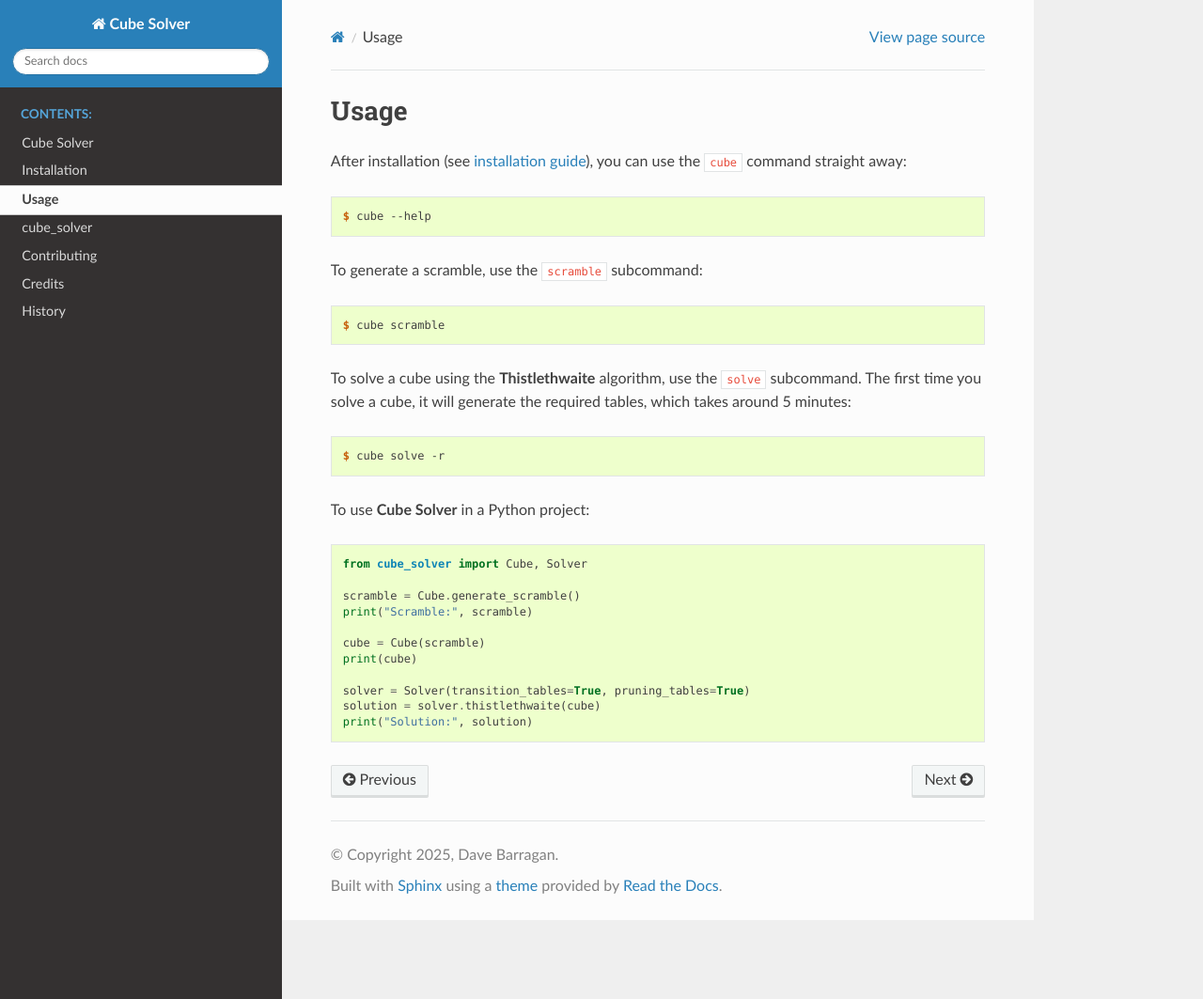
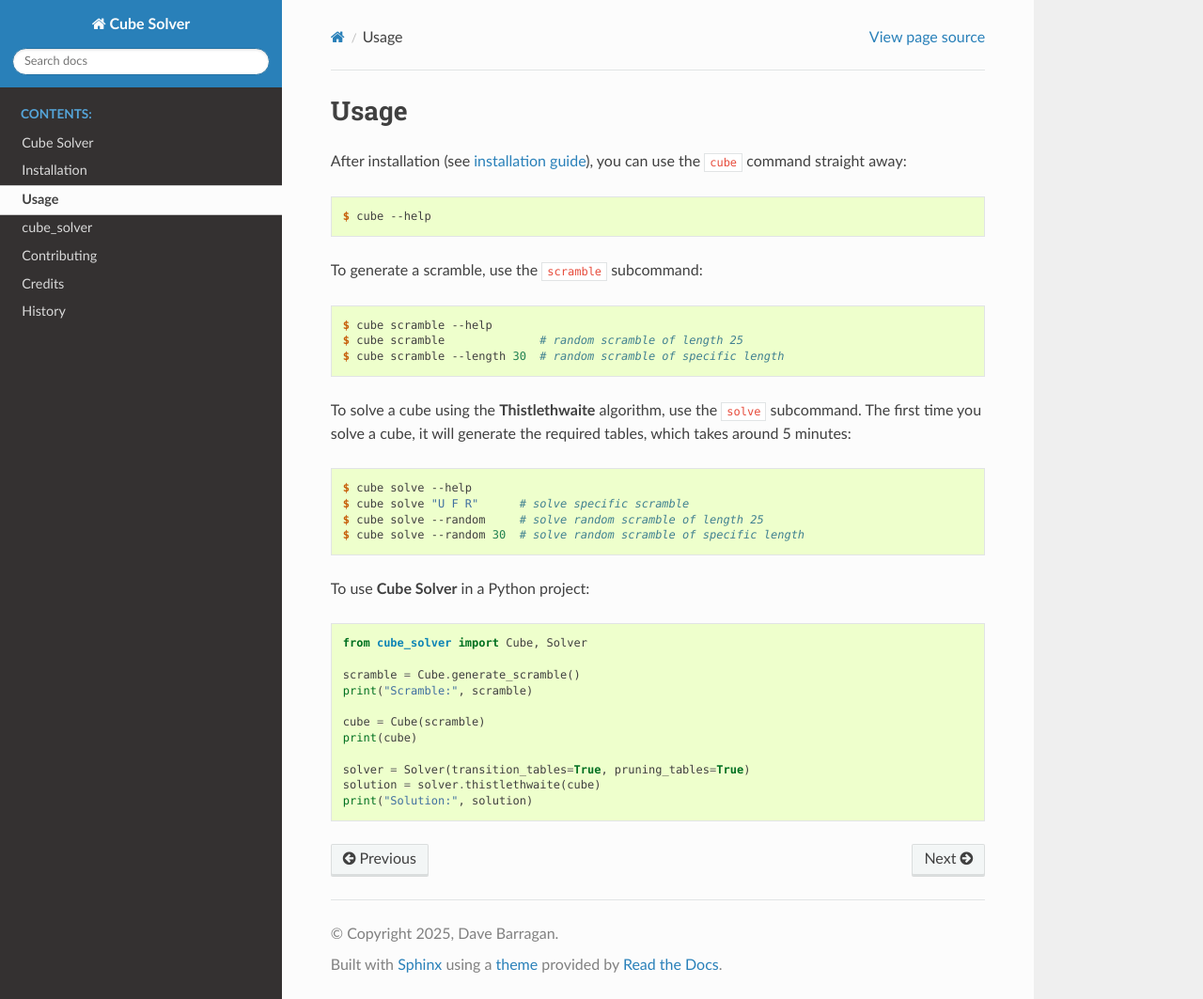
Before and after one commit to itsdaveba/cube-solver, a Sphinx documentation site: the page built from docs/usage.rst, in a window 1280 px wide and 1063 px high. Shown: the whole window at 94% size. Built offline with Sphinx 7.4.7 and the Read the Docs theme 3.1.0, drawn with Linux system fonts in a browser that asks for light colours.

```diff
--- a/docs/usage.rst
+++ b/docs/usage.rst
@@ -12,14 +12,19 @@ To generate a scramble, use the ``scramble`` subcommand:
 
 .. code-block:: console
 
-    $ cube scramble
+    $ cube scramble --help
+    $ cube scramble              # random scramble of length 25
+    $ cube scramble --length 30  # random scramble of specific length
 
 To solve a cube using the **Thistlethwaite** algorithm, use the ``solve`` subcommand.
 The first time you solve a cube, it will generate the required tables, which takes around 5 minutes:
 
 .. code-block:: console
 
-    $ cube solve -r
+    $ cube solve --help
+    $ cube solve "U F R"      # solve specific scramble
+    $ cube solve --random     # solve random scramble of length 25
+    $ cube solve --random 30  # solve random scramble of specific length
 
 To use **Cube Solver** in a Python project:
 
```
Also changed, not shown: HISTORY.rst (+6 -1 lines), README.rst (+7 -2 lines), 1 other file.
